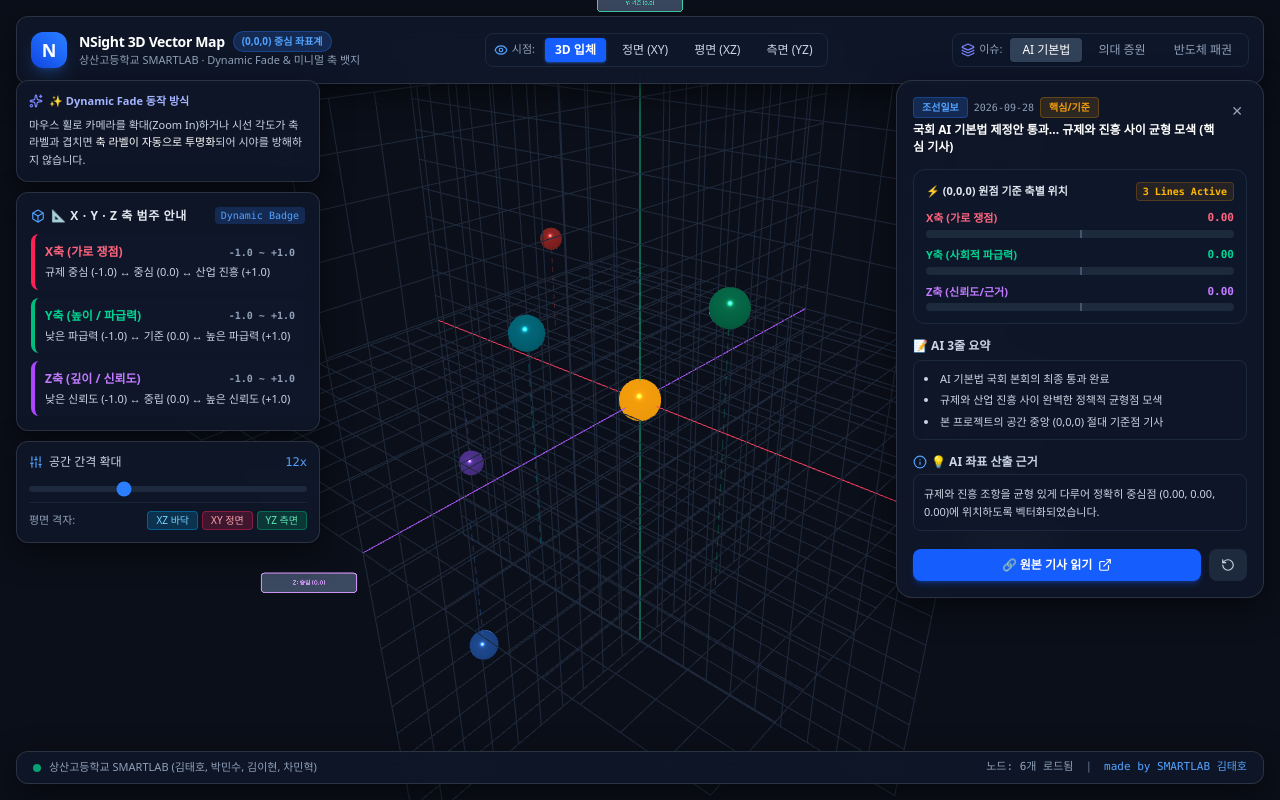
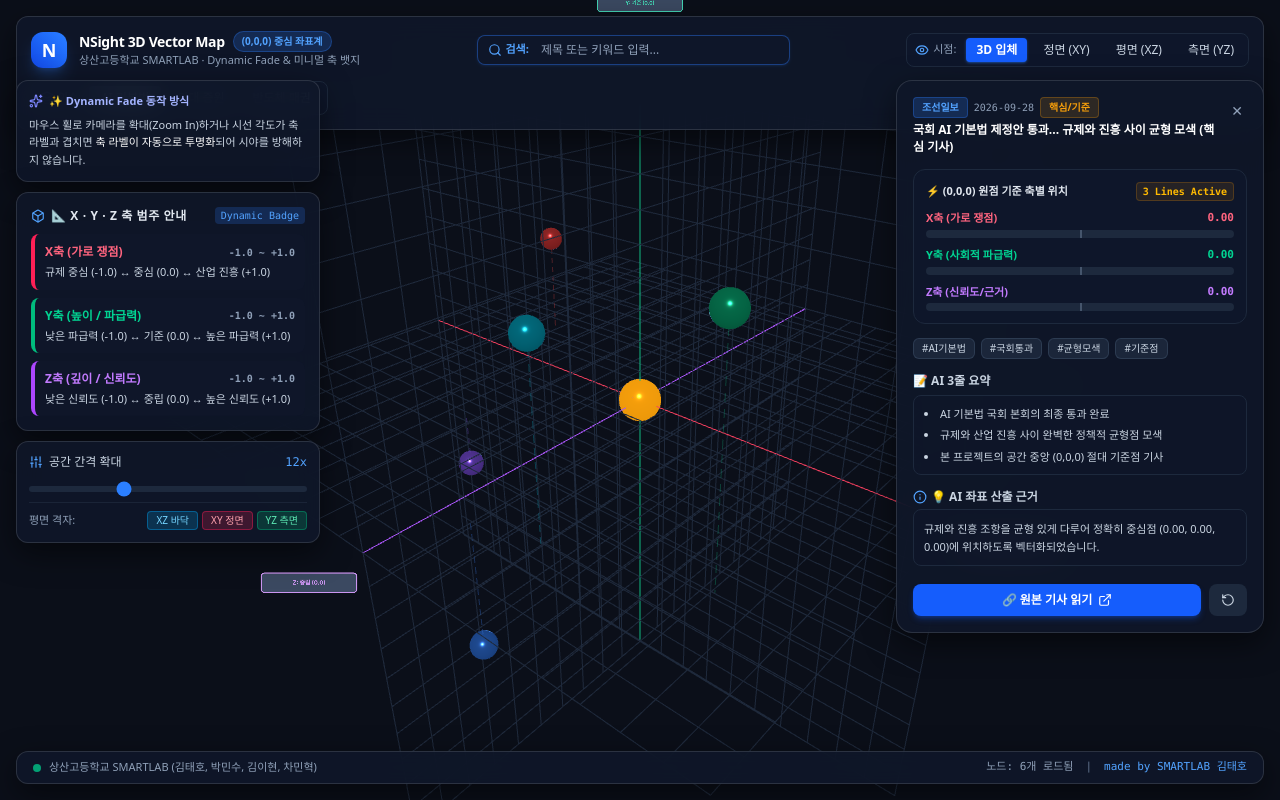
Before and after one commit to sangsansmartlab/Nsight_2026, a React (Vite) app: page / in a window 1280 px wide. Built offline with nearby package versions, Linux system fonts and the light colour scheme; a web font is replaced by a local one.

Commit message:
feat: add search functionality and env templates
Implement article filtering in App component and add placeholder API keys to .env.example.

```diff
--- a/src/App.tsx
+++ b/src/App.tsx
@@ -1,4 +1,4 @@
-import React, { useState } from 'react';
+import React, { useState, useMemo } from 'react';
 import { VectorMap3D } from './components/VectorMap3D';
 import { DEMO_DATASETS } from './data/mockDatasets';
 import { Article } from './types';
@@ -11,12 +11,15 @@ import {
   Sliders,
   Eye,
   CheckCircle2,
-  Info
+  Info,
+  Search,
+  X
 } from 'lucide-react';
 
 export const App: React.FC = () => {
   const [currentQuery, setCurrentQuery] = useState<string>('AI 기본법');
   const [dataset, setDataset] = useState(DEMO_DATASETS['AI 기본법']);
+  const [searchFilter, setSearchFilter] = useState<string>('');
   const [selectedArticle, setSelectedArticle] = useState<Article | null>(
     DEMO_DATASETS['AI 기본법'].articles[0] // Default select the (0,0,0) baseline article for immediate visual engagement
   );
@@ -51,13 +54,28 @@ export const App: React.FC = () => {
     setCameraPresetCommand(preset);
   };
 
+  const filteredArticles = useMemo(() => {
+    const query = searchFilter.trim().toLowerCase();
+    if (!query) return dataset.articles;
+    return dataset.articles.filter(
+      (article) =>
+        article.title.toLowerCase().includes(query) ||
+        article.keywords.some((kw) => kw.toLowerCase().includes(query))
+    );
+  }, [dataset.articles, searchFilter]);
+
+  const activeSelectedArticle = useMemo(() => {
+    if (!selectedArticle) return null;
+    return filteredArticles.some((a) => a.id === selectedArticle.id) ? selectedArticle : null;
+  }, [filteredArticles, selectedArticle]);
+
   return (
     <div className="relative w-screen h-screen overflow-hidden bg-slate-950 text-slate-100 select-none font-sans">
       {/* 3D WebGL Canvas Layer */}
       <VectorMap3D
-        articles={dataset.articles}
+        articles={filteredArticles}
         axes={dataset.axes}
-        selectedArticle={selectedArticle}
+        selectedArticle={activeSelectedArticle}
         hoveredArticle={hoveredArticle}
         scaleFactor={scaleFactor}
         showFloorGrid={showFloorGrid}
@@ -92,6 +110,31 @@ export const App: React.FC = () => {
                 상산고등학교 SMARTLAB · Dynamic Fade & 미니멀 축 뱃지
               </p>
             </div>
+          </div>
+
+          {/* Global Search Input (Filter by Title or Keyword) - Positioned left of View Presets */}
+          <div className="relative flex items-center bg-slate-900/95 rounded-lg border border-blue-500/40 shadow-sm shadow-blue-500/10 focus-within:border-blue-400 focus-within:ring-2 focus-within:ring-blue-500/30 transition-all text-xs">
+            <span className="text-blue-400 pl-2.5 pr-1 text-[11px] font-semibold flex items-center gap-1 shrink-0">
+              <Search className="w-3.5 h-3.5 text-blue-400" />
+              검색:
+            </span>
+            <input
+              type="text"
+              value={searchFilter}
+              onChange={(e) => setSearchFilter(e.target.value)}
+              placeholder="제목 또는 키워드 입력..."
+              aria-label="기사 제목 또는 키워드 검색"
+              className="bg-transparent text-white placeholder-slate-400 px-2 py-1.5 w-48 sm:w-64 focus:outline-none text-xs"
+            />
+            {searchFilter && (
+              <button
+                onClick={() => setSearchFilter('')}
+                className="mr-1.5 p-0.5 rounded hover:bg-slate-800 text-slate-400 hover:text-white transition-colors"
+                title="검색어 지우기"
+              >
+                <X className="w-3.5 h-3.5" />
+              </button>
+            )}
           </div>
 
           {/* Camera View Presets */}
@@ -304,31 +347,31 @@ export const App: React.FC = () => {
         )}
 
         {/* Right Detail Inspector Panel (Selected Article) */}
-        {selectedArticle && (
+        {activeSelectedArticle && (
           <aside className="pointer-events-auto absolute top-20 right-4 w-92 max-w-[calc(100vw-2rem)] clean-panel p-4 rounded-2xl space-y-3.5 border border-slate-700/80 shadow-2xl">
             {/* Header / Publisher / Title */}
             <div className="flex justify-between items-start gap-2">
               <div className="space-y-1">
                 <div className="flex items-center gap-1.5 flex-wrap">
                   <span className="px-2 py-0.5 rounded text-[10px] font-bold bg-blue-500/20 text-blue-400 border border-blue-500/30">
-                    {selectedArticle.publisher}
+                    {activeSelectedArticle.publisher}
                   </span>
                   <span className="text-[10px] text-slate-400 font-mono">
-                    {selectedArticle.pub_date}
+                    {activeSelectedArticle.pub_date}
                   </span>
                   <span
                     className="text-[10px] px-2 py-0.5 rounded font-semibold"
                     style={{
-                      backgroundColor: `${selectedArticle.coordinates.color_hex}22`,
-                      color: selectedArticle.coordinates.color_hex,
-                      border: `1px solid ${selectedArticle.coordinates.color_hex}44`
+                      backgroundColor: `${activeSelectedArticle.coordinates.color_hex}22`,
+                      color: activeSelectedArticle.coordinates.color_hex,
+                      border: `1px solid ${activeSelectedArticle.coordinates.color_hex}44`
                     }}
                   >
-                    {selectedArticle.coordinates.color_label}
+                    {activeSelectedArticle.coordinates.color_label}
                   </span>
                 </div>
                 <h2 className="text-xs font-bold text-white mt-1 leading-snug">
-                  {selectedArticle.title}
+                  {activeSelectedArticle.title}
                 </h2>
               </div>
               <button
@@ -356,9 +399,9 @@ export const App: React.FC = () => {
                 <div className="flex justify-between text-[11px]">
                   <span className="text-rose-400 font-bold">X축 (가로 쟁점)</span>
                   <span className="font-mono font-bold text-rose-400">
-                    {selectedArticle.coordinates.x > 0
-                      ? `+${selectedArticle.coordinates.x.toFixed(2)}`
-                      : selectedArticle.coordinates.x.toFixed(2)}
+                    {activeSelectedArticle.coordinates.x > 0
+                      ? `+${activeSelectedArticle.coordinates.x.toFixed(2)}`
+                      : activeSelectedArticle.coordinates.x.toFixed(2)}
                   </span>
                 </div>
                 <div className="w-full bg-slate-800 h-2 rounded-full overflow-hidden relative">
@@ -367,11 +410,11 @@ export const App: React.FC = () => {
                   <div
                     className="bg-rose-500 h-full transition-all duration-300"
                     style={{
-                      width: `${Math.abs(selectedArticle.coordinates.x) * 50}%`,
+                      width: `${Math.abs(activeSelectedArticle.coordinates.x) * 50}%`,
                       marginLeft:
-                        selectedArticle.coordinates.x >= 0
+                        activeSelectedArticle.coordinates.x >= 0
                           ? '50%'
-                          : `${50 - Math.abs(selectedArticle.coordinates.x) * 50}%`,
+                          : `${50 - Math.abs(activeSelectedArticle.coordinates.x) * 50}%`,
                     }}
                   />
                 </div>
@@ -382,9 +425,9 @@ export const App: React.FC = () => {
                 <div className="flex justify-between text-[11px]">
                   <span className="text-emerald-400 font-bold">Y축 (사회적 파급력)</span>
                   <span className="font-mono font-bold text-emerald-400">
-                    {selectedArticle.coordinates.y > 0
-                      ? `+${selectedArticle.coordinates.y.toFixed(2)}`
-                      : selectedArticle.coordinates.y.toFixed(2)}
+                    {activeSelectedArticle.coordinates.y > 0
+                      ? `+${activeSelectedArticle.coordinates.y.toFixed(2)}`
+                      : activeSelectedArticle.coordinates.y.toFixed(2)}
                   </span>
                 </div>
                 <div className="w-full bg-slate-800 h-2 rounded-full overflow-hidden relative">
@@ -392,11 +435,11 @@ export const App: React.FC = () => {
                   <div
                     className="bg-emerald-500 h-full transition-all duration-300"
                     style={{
-                      width: `${Math.abs(selectedArticle.coordinates.y) * 50}%`,
+                      width: `${Math.abs(activeSelectedArticle.coordinates.y) * 50}%`,
                       marginLeft:
-                        selectedArticle.coordinates.y >= 0
+                        activeSelectedArticle.coordinates.y >= 0
                           ? '50%'
-                          : `${50 - Math.abs(selectedArticle.coordinates.y) * 50}%`,
+                          : `${50 - Math.abs(activeSelectedArticle.coordinates.y) * 50}%`,
                     }}
                   />
                 </div>
@@ -407,9 +450,9 @@ export const App: React.FC = () => {
                 <div className="flex justify-between text-[11px]">
                   <span className="text-purple-400 font-bold">Z축 (신뢰도/근거)</span>
                   <span className="font-mono font-bold text-purple-400">
-                    {selectedArticle.coordinates.z > 0
-                      ? `+${selectedArticle.coordinates.z.toFixed(2)}`
-                      : selectedArticle.coordinates.z.toFixed(2)}
+                    {activeSelectedArticle.coordinates.z > 0
+                      ? `+${activeSelectedArticle.coordinates.z.toFixed(2)}`
+                      : activeSelectedArticle.coordinates.z.toFixed(2)}
                   </span>
                 </div>
                 <div className="w-full bg-slate-800 h-2 rounded-full overflow-hidden relative">
@@ -417,16 +460,32 @@ export const App: React.FC = () => {
                   <div
                     className="bg-purple-500 h-full transition-all duration-300"
                     style={{
-                      width: `${Math.abs(selectedArticle.coordinates.z) * 50}%`,
+                      width: `${Math.abs(activeSelectedArticle.coordinates.z) * 50}%`,
                       marginLeft:
-                        selectedArticle.coordinates.z >= 0
+                        activeSelectedArticle.coordinates.z >= 0
                           ? '50%'
-                          : `${50 - Math.abs(selectedArticle.coordinates.z) * 50}%`,
+                          : `${50 - Math.abs(activeSelectedArticle.coordinates.z) * 50}%`,
                     }}
                   />
                 </div>
               </div>
             </div>
+
+            {/* Keywords */}
+            {activeSelectedArticle.keywords && activeSelectedArticle.keywords.length > 0 && (
+              <div className="flex flex-wrap gap-1.5">
+                {activeSelectedArticle.keywords.map((kw, idx) => (
+                  <button
+                    key={idx}
+                    onClick={() => setSearchFilter(kw)}
+                    className="text-[10px] px-2 py-0.5 rounded-md bg-slate-800/90 hover:bg-blue-500/20 text-slate-300 hover:text-blue-300 border border-slate-700/80 hover:border-blue-500/40 transition-colors"
+                    title={`"${kw}" 키워드로 필터링`}
+                  >
+                    #{kw}
+                  </button>
+                ))}
+              </div>
+            )}
 
             {/* AI 3-Line Summary */}
             <div className="space-y-1.5 text-xs">
@@ -434,7 +493,7 @@ export const App: React.FC = () => {
                 <span>📝 AI 3줄 요약</span>
               </h4>
               <ul className="bg-slate-900/60 p-2.5 rounded-lg border border-slate-800 space-y-1.5 text-[11px] text-slate-300 list-disc list-inside">
-                {selectedArticle.summary_3lines.map((line, idx) => (
+                {activeSelectedArticle.summary_3lines.map((line, idx) => (
                   <li key={idx} className="leading-snug">
                     {line}
                   </li>
@@ -443,14 +502,14 @@ export const App: React.FC = () => {
             </div>
 
             {/* AI Rationale */}
-            {selectedArticle.ai_rationale && (
+            {activeSelectedArticle.ai_rationale && (
               <div className="space-y-1 text-xs">
                 <h4 className="font-bold text-slate-300 flex items-center gap-1">
                   <Info className="w-3.5 h-3.5 text-blue-400" />
                   <span>💡 AI 좌표 산출 근거</span>
                 </h4>
                 <p className="bg-slate-900/60 p-2.5 rounded-lg border border-slate-800 text-[11px] text-slate-300 leading-relaxed">
-                  {selectedArticle.ai_rationale}
+                  {activeSelectedArticle.ai_rationale}
                 </p>
               </div>
             )}
@@ -458,7 +517,7 @@ export const App: React.FC = () => {
             {/* Actions */}
             <div className="flex gap-2 pt-1">
               <a
-                href={selectedArticle.origin_link}
+                href={activeSelectedArticle.origin_link}
                 target="_blank"
                 rel="noreferrer"
                 className="flex-1 py-2 px-3 rounded-lg bg-blue-600 hover:bg-blue-500 text-white text-xs font-bold text-center transition-all flex items-center justify-center gap-1.5 shadow-md shadow-blue-600/30"
@@ -491,7 +550,10 @@ export const App: React.FC = () => {
           </div>
 
           <div className="flex items-center gap-3 text-[11px] font-mono">
-            <span className="text-slate-400">노드: {dataset.articles.length}개 로드됨</span>
+            <span className="text-slate-400">
+              노드: {filteredArticles.length}
+              {searchFilter.trim() ? ` / ${dataset.articles.length}` : ''}개 로드됨
+            </span>
             <span className="text-slate-500">|</span>
             <span className="text-blue-400">made by SMARTLAB 김태호</span>
           </div>
```
Also changed, not shown: 1 other file (tests, documents, lock files or other folders).
